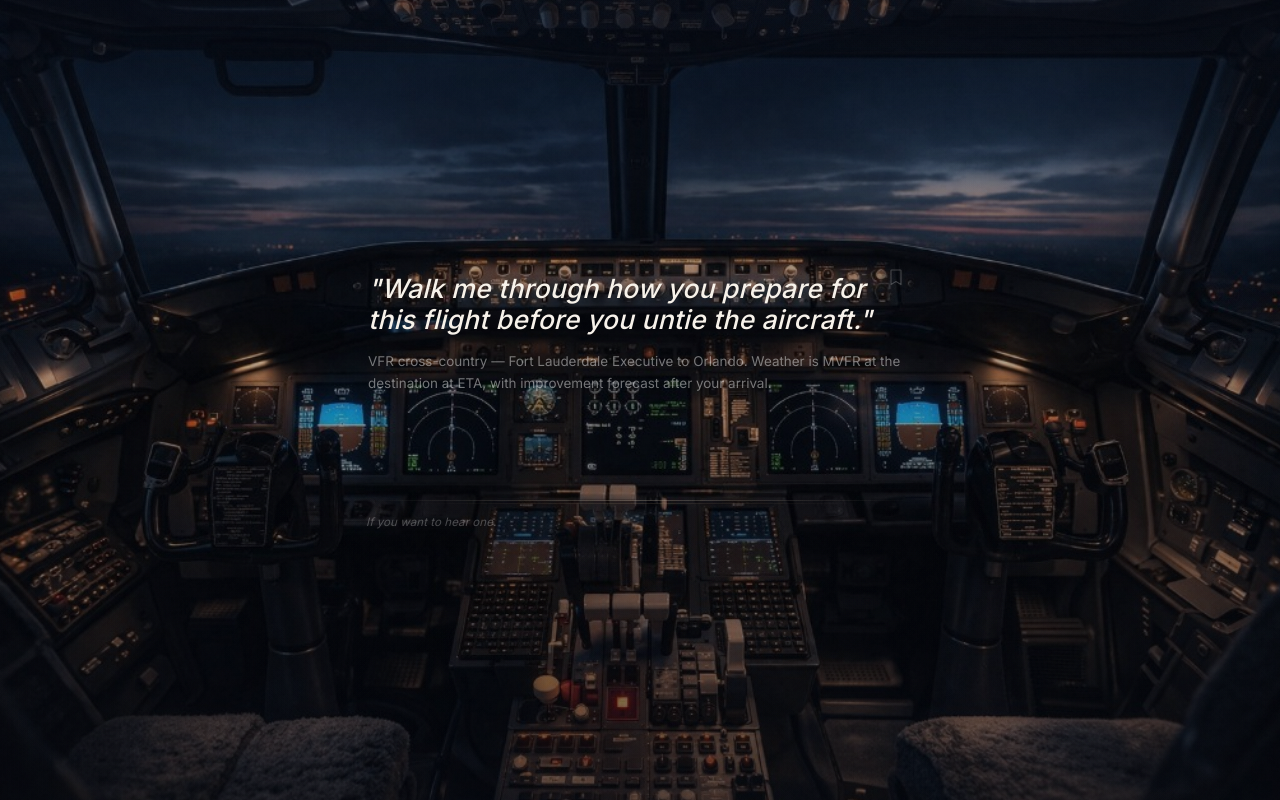
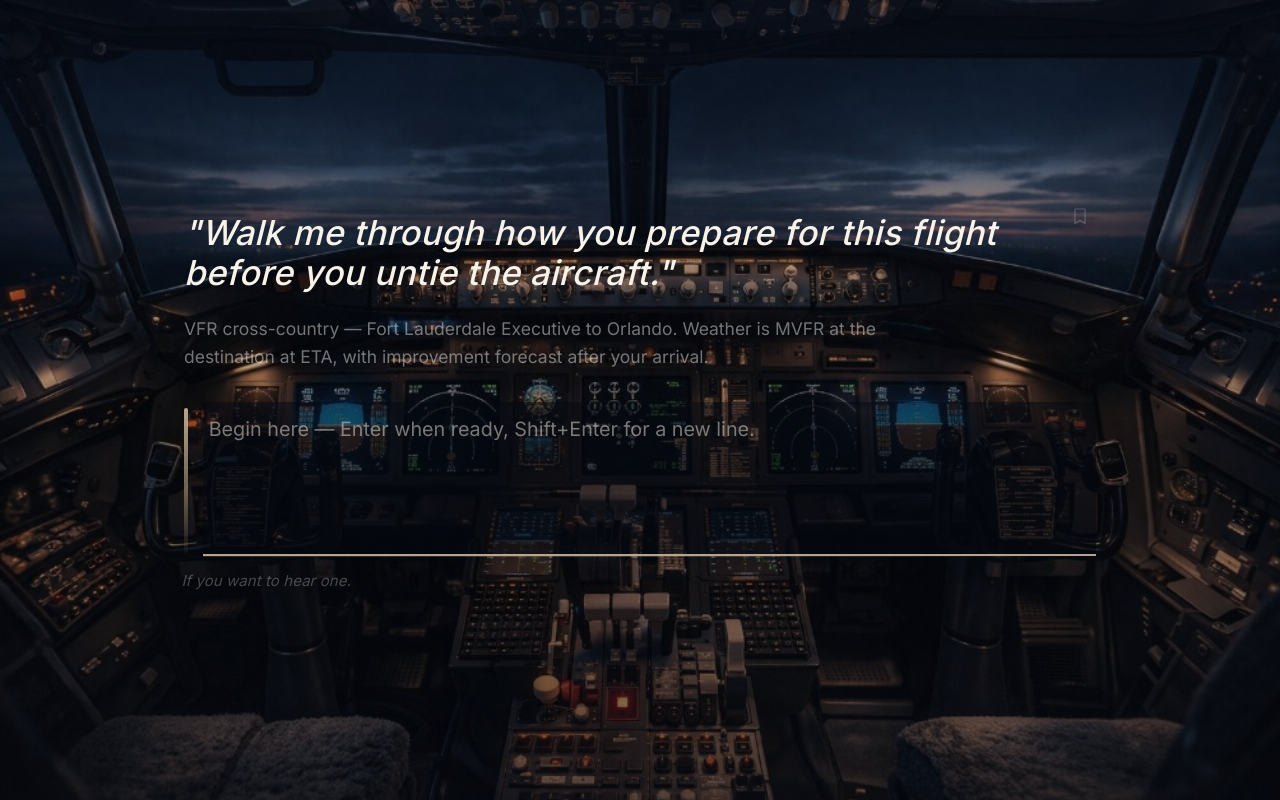
Before and after one commit to Celmon1012/Upwork-test-repo, a Next.js app: page / in a window 1280 px wide. Built offline with nearby package versions, Linux system fonts and the light colour scheme; a web font is replaced by a local one.

Commit message:
Improve respond screen: larger content, styled input area, no focus border
Made-with: Cursor

```diff
--- a/app/components/oral-evaluation/OralEvaluationExperience.tsx
+++ b/app/components/oral-evaluation/OralEvaluationExperience.tsx
@@ -431,7 +431,7 @@ export function OralEvaluationExperience() {
       <BackgroundStack phase={sessionPhase} justReceived={justReceived} />
 
       <div className="relative flex min-h-0 w-full flex-1 flex-col overflow-hidden">
-        <div className="relative z-10 flex min-h-0 flex-1 flex-col items-center justify-center overflow-x-hidden overflow-y-visible px-3 py-3 sm:px-6 sm:py-4">
+        <div className="relative z-10 flex min-h-0 flex-1 flex-col items-center justify-center overflow-x-hidden overflow-y-visible px-4 py-3 sm:px-10 sm:py-4">
           <AnimatePresence mode="wait">
             <motion.div
               key={item.id}
@@ -444,14 +444,14 @@ export function OralEvaluationExperience() {
                 duration: transitionMs(reduceMotion, 0.9),
                 ease: cinematicEase,
               }}
-              className="relative mx-auto flex min-h-0 w-full max-w-[min(100%,35rem)] flex-col"
+              className="relative mx-auto flex min-h-0 w-full max-w-[min(92vw,58rem)] flex-col"
             >
             {sessionPhase !== "feedback" ? (
               <BookmarkToggle marked={isMarked} onToggle={toggleMark} />
             ) : null}
 
             <div
-              className={`oral-scrollbar-none relative z-[1] flex max-h-[min(86dvh,900px)] w-full flex-col overflow-y-auto overflow-x-hidden text-left ${ATMOSPHERE_PANEL}`}
+              className={`oral-scrollbar-none relative z-[1] flex max-h-[88dvh] w-full flex-col overflow-y-auto overflow-x-hidden text-left ${ATMOSPHERE_PANEL}`}
             >
               {sessionPhase !== "feedback" ? (
                 <motion.div
@@ -462,6 +462,7 @@ export function OralEvaluationExperience() {
                     duration: transitionMs(reduceMotion, 1.2),
                     ease: cinematicEase,
                   }}
+                  style={{ zoom: 1.3 }}
                 >
                   <h1 className="mt-1 font-serif text-[1.45rem] font-medium italic leading-[1.22] tracking-[0.01em] text-[#f7f2ea] sm:text-[1.65rem] sm:leading-[1.18]">
                     {`"${item.promptLine}"`}
@@ -502,16 +503,25 @@ export function OralEvaluationExperience() {
                       ease: cinematicEase,
                     }}
                     className="mt-1 w-full pt-2"
+                    style={{ zoom: 1.3 }}
                   >
                     <label htmlFor="oral-answer" className="sr-only">
                       Response to the examiner
                     </label>
+                    {/* Left-bar + writing-area wrapper — reads as "speak here", not a form */}
+                    <div className="oral-input-wrap relative mt-3 flex gap-3">
+                      {/* Left accent bar */}
+                      <div
+                        aria-hidden
+                        className="pointer-events-none mt-1 w-[3px] shrink-0 rounded-full bg-gradient-to-b from-[#d8c7ad]/55 via-[#c9b48a]/35 to-transparent"
+                      />
+                      <div className="flex min-w-0 flex-1 flex-col">
                         <textarea
                           ref={answerRef}
                           id="oral-answer"
-                      rows={3}
+                          rows={4}
                           readOnly={evaluating}
-                      placeholder=""
+                          placeholder="Begin here — Enter when ready, Shift+Enter for a new line."
                           aria-invalid={Boolean(answerError)}
                           aria-describedby={answerError ? "oral-answer-error" : undefined}
                           onChange={() => {
@@ -523,11 +533,11 @@ export function OralEvaluationExperience() {
                               if (!evaluating) runEvaluation();
                             }
                           }}
-                      className="oral-answer-line box-border min-h-[3.5rem] max-h-[min(18vh,7rem)] w-full resize-none border-0 bg-transparent pb-2 pl-0 pr-1 pt-0.5 text-[0.9rem] leading-[1.55] text-[#ebe6dc] sm:text-[0.95rem]"
+                          className="oral-answer-line box-border min-h-[4rem] max-h-[min(22vh,9rem)] w-full resize-none border-0 border-b-2 border-[#c9b48a]/55 bg-[#050810]/50 pb-2.5 pl-1 pr-1 pt-2 text-[0.9rem] leading-[1.62] text-[#ebe6dc] focus:outline-none focus-visible:outline-none focus:ring-0 sm:text-[0.95rem]"
                         />
-                    <div className="pointer-events-none mt-1.5" aria-hidden>
-                      <div className="h-px w-full bg-gradient-to-r from-transparent via-[#d9ccb7]/26 to-transparent" />
-                      <div className="mx-auto mt-0.5 h-px w-[82%] bg-gradient-to-r from-transparent via-[#a99373]/16 to-transparent" />
+                        {/* Writing-line glow under the border */}
+                        <div className="pointer-events-none h-px w-full bg-gradient-to-r from-[#c9b48a]/18 via-[#d9ccb7]/22 to-transparent" aria-hidden />
+                      </div>
                     </div>
                     {answerError && (
                       <p
@@ -845,7 +855,7 @@ function FeedbackActions({
 
   return (
     <motion.div
-      className="relative mt-8 sm:mt-9"
+      className="mt-[calc(2rem*1.3)] flex flex-col gap-[calc(0.75rem*1.3)] sm:flex-row sm:items-center sm:justify-between sm:gap-[calc(1.25rem*1.3)]"
       initial={reduceMotion ? false : { opacity: 0 }}
       animate={{ opacity: 1 }}
       transition={{
@@ -854,13 +864,7 @@ function FeedbackActions({
         ease: cinematicEase,
       }}
     >
-      {/* Soft divider separating the action band from the spoken feedback. */}
-      <div
-        aria-hidden
-        className="pointer-events-none mb-3 h-px w-full bg-gradient-to-r from-transparent via-[#d8c7ad]/22 to-transparent"
-      />
-      <div className="flex flex-col gap-3 rounded-sm border border-[#d8c7ad]/14 bg-[#050810]/55 px-3 py-2.5 backdrop-blur-sm sm:flex-row sm:items-center sm:justify-between sm:gap-5 sm:px-4 sm:py-2.5">
-        <div className="flex min-w-0 flex-wrap items-center gap-x-2 gap-y-1.5">
+        <div className="flex min-w-0 flex-wrap items-center gap-x-[calc(0.5rem*1.3)] gap-y-[calc(0.375rem*1.3)]">
           {!teaching ? (
             <button
               type="button"
@@ -896,7 +900,7 @@ function FeedbackActions({
           ) : null}
         </div>
 
-        <div className="flex shrink-0 items-center gap-3 justify-start sm:justify-end">
+        <div className="flex shrink-0 items-center gap-[calc(0.75rem*1.3)] justify-start sm:justify-end">
           <AnimatePresence initial={false}>
             {showCue && !passed && !showAnswer ? (
               <motion.span
@@ -928,7 +932,6 @@ function FeedbackActions({
               Enter
             </span>
           </button>
-        </div>
         </div>
     </motion.div>
   );
--- a/app/globals.css
+++ b/app/globals.css
@@ -128,15 +128,35 @@ body {
   box-shadow: 0 0 120px rgba(0, 0, 0, 0.65);
 }
 
-/* Answer line: reads as speech on a record, not a form control */
+/* Answer line — no browser chrome; border-b underline only */
 .oral-answer-line {
-  caret-color: rgba(232, 212, 176, 0.75);
+  caret-color: rgba(232, 212, 176, 0.82);
 }
 
-.oral-answer-line::placeholder {
-  color: rgba(255, 255, 255, 0.12);
+.oral-answer-line:focus,
+.oral-answer-line:focus-visible {
+  outline: none !important;
+  box-shadow: none !important;
+  border-color: rgba(216, 199, 173, 0.55) !important;
 }
 
-.oral-answer-line:focus {
-  outline: none;
+/* Placeholder — warm cream, visible but softer than typed text */
+textarea.oral-answer-line::placeholder,
+textarea.oral-answer-line::-webkit-input-placeholder,
+textarea.oral-answer-line::-moz-placeholder {
+  color: rgba(220, 210, 195, 0.72);
+  -webkit-text-fill-color: rgba(220, 210, 195, 0.72);
+  opacity: 1;
+  font-style: italic;
+  font-weight: 300;
 }
+
+/* Focus: brighten the bottom writing line and left accent bar */
+.oral-input-wrap:focus-within .oral-answer-line {
+  border-bottom-color: rgba(216, 199, 173, 0.82) !important;
+}
+
+.oral-input-wrap:focus-within > div:first-child {
+  opacity: 1;
+  background-image: linear-gradient(to bottom, rgba(216, 199, 173, 0.82), rgba(201, 180, 138, 0.55), transparent);
+}
```
Lines whose indentation alone changed are shown as unchanged.
